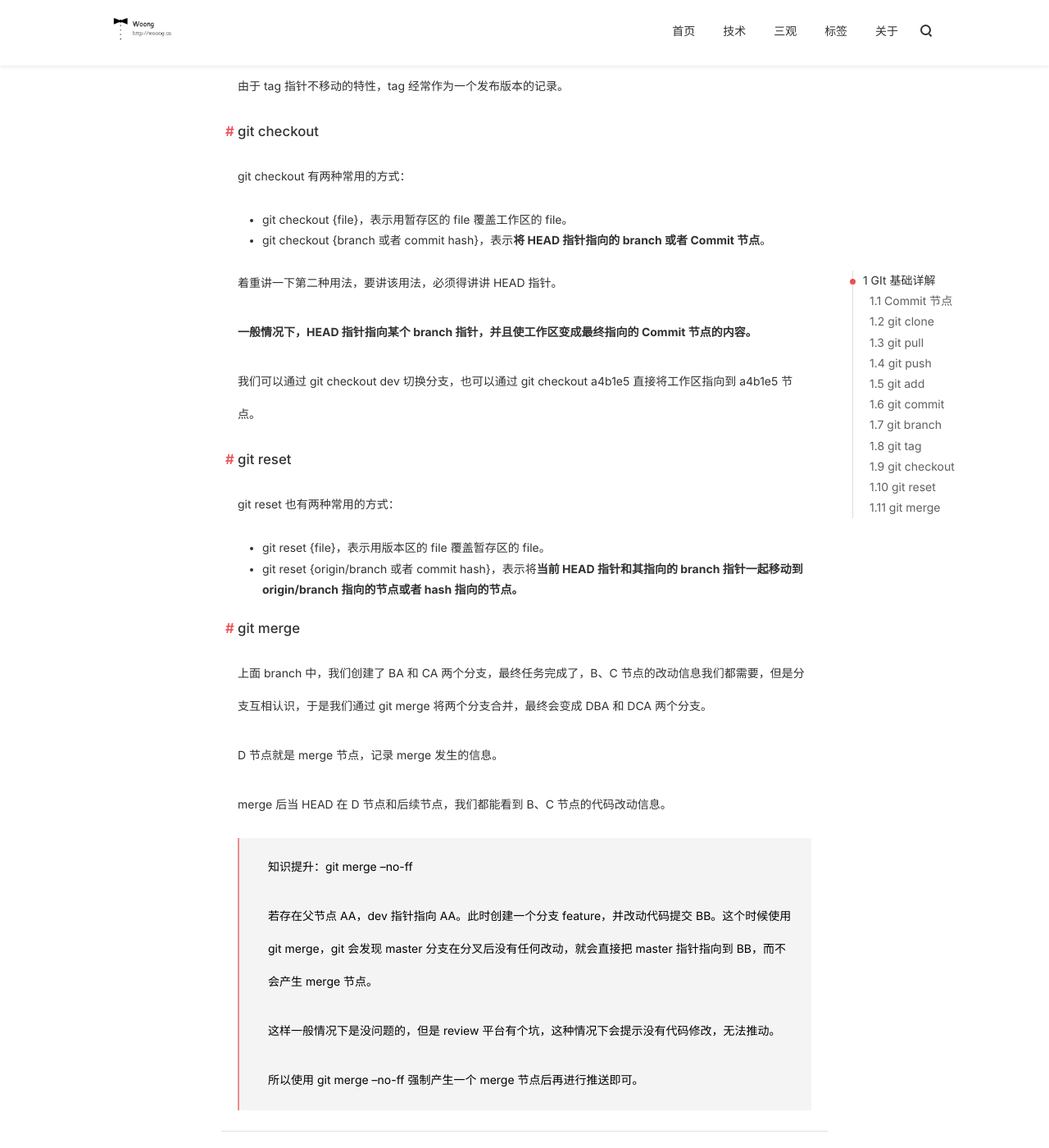
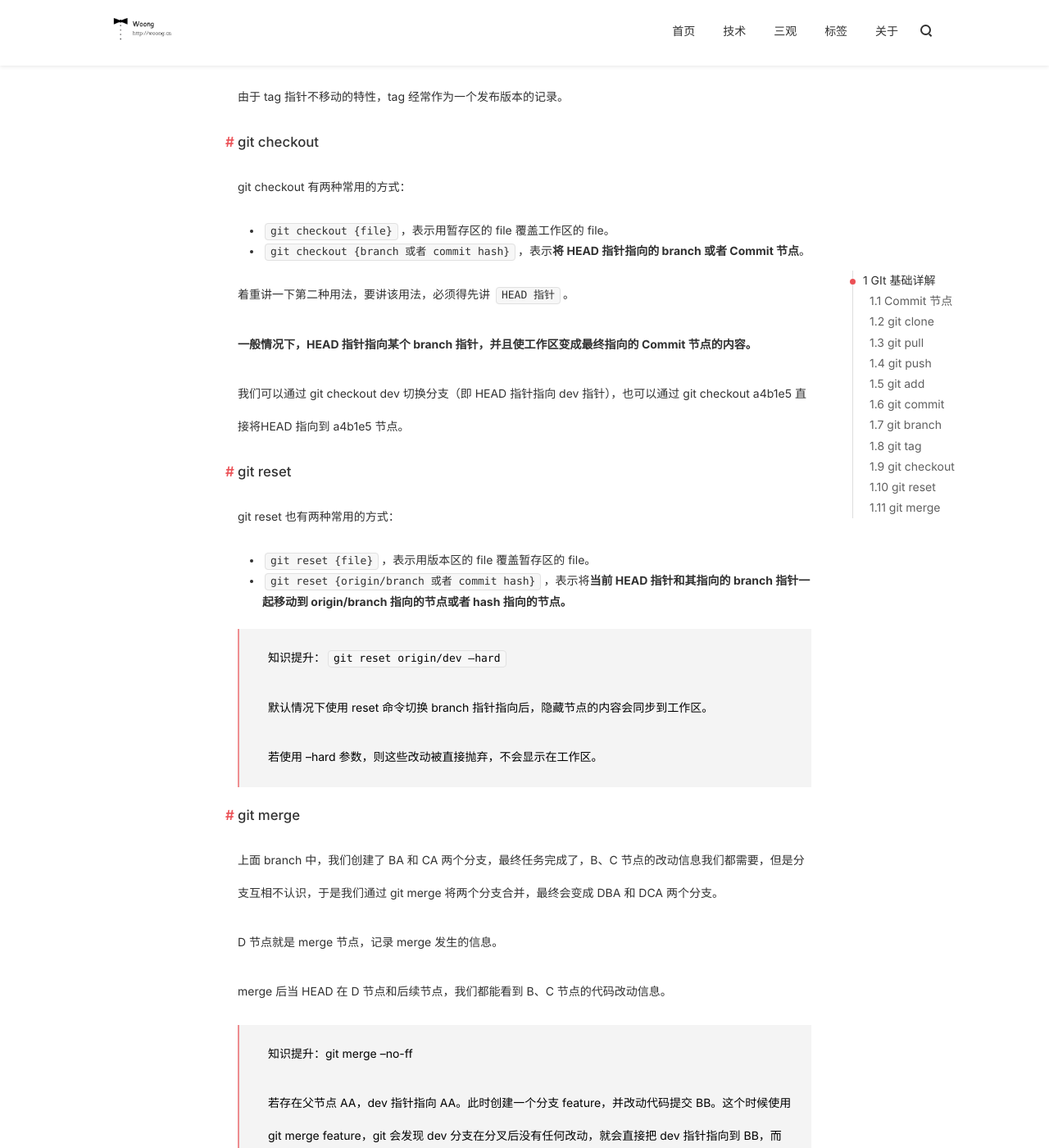
Before and after one commit to j1406493495/j1406493495.github.io, a Jekyll site: the page built from _posts/android/2019-04-21-GitBase.md, in a window 1280 px wide and 1400 px high, scrolled down 3153 px. Shown: the whole window at 82% size. Built offline with Jekyll 4.4.1, drawn with Linux system fonts in a browser that asks for light colours; nearby versions of some CDN libraries; comment, search, counter and statistics services are not loaded; some of the changed text lies outside the part shown.

Commit message:
[Bug XXXX] update gitbase Cause: None Solution: None Fixed Version: None

```diff
--- a/_posts/android/2019-04-21-GitBase.md
+++ b/_posts/android/2019-04-21-GitBase.md
@@ -18,9 +18,9 @@
 
 Git 本地仓库存在三个区，分别为**工作区、暂存区和版本库**。
 
-**工作区**为我们进行代码工作的区域，任何代码的改动都会体现在改区域；
+**工作区**为我们进行代码工作的区域，任何代码的改动都会体现在该区域；
 
-**版本区**为我们已经完成的代码工作，已 Commit 节点的形式存在；
+**版本区**为我们已经完成的代码工作，以 `Commit 节点`的形式存在；
 
 **暂存区**则在工作区和版本区之前，暂存一下我们的工作代码。
 
@@ -28,25 +28,25 @@
 
 ![](https://ws2.sinaimg.cn/large/006tNc79gy1g2bn54jdqvj30ym0amjso.jpg)
 
-上图就是一个 Commit 节点。
+上图就是一个 `Commit 节点`。
 
 **简单的理解，它是一个以一串 hash 值为 key，文件改动、日期、提交者等内容为 value 的 objects。**
 
-每个 Commit 节点存有上一个节点的相关信息，这里可以想象成反向单向列表。
+每个 `Commit 节点`存有上一个节点的相关信息，这里可以想象成反向单向列表。
 
-所有的节点存在于 .git/objects 目录中。
+所有的节点存在于 `.git/objects` 目录中。
 
-**笼统理解，Commit 节点是 git 系列操作的元数据，** 后面介绍的 git branch、git reset、git checkout 等都是基于 Commit 节点进行的。
+**笼统理解，Commit 节点是 git 系列操作的元数据，** 后面介绍的 `git branch、git reset、git checkout` 等都是基于 Commit 节点进行的。
 
 ### git clone
 
-为了项目成员协同开发，就引出了远程仓库，各开发者可以通过 git clone 获取远程仓库。
+为了项目成员协同开发，就引出了远程仓库，各开发者可以通过 `git clone` 获取远程仓库。
 
 clone 的执行过程就是把一个一个的 Commit 节点从远程下载到本地，站在用户视角，就像是看到其他开发者在一步一步的帮你把项目写出来。
 
 > 知识提升：Git 作为分布式管理系统，所以本地仓库也是可以互相 clone 的。
 >
-> git clone gitA gitB，即 gitB 仓库 clone 自 gitA。
+> `git clone gitA gitB`，即 gitB 仓库 clone 自 gitA。
 
 ### git pull
 
@@ -92,25 +92,31 @@
 
 git checkout 有两种常用的方式：
 
-- git checkout {file}，表示用暂存区的 file 覆盖工作区的 file。
-- git checkout {branch 或者 commit hash}，表示**将 HEAD 指针指向的 branch 或者 Commit 节点**。
+- `git checkout {file}`，表示用暂存区的 file 覆盖工作区的 file。
+- `git checkout {branch 或者 commit hash}`，表示**将 HEAD 指针指向的 branch 或者 Commit 节点**。
 
-着重讲一下第二种用法，要讲该用法，必须得讲讲 HEAD 指针。
+着重讲一下第二种用法，要讲该用法，必须得先讲 `HEAD 指针`。
 
 **一般情况下，HEAD 指针指向某个 branch 指针，并且使工作区变成最终指向的 Commit 节点的内容。**
 
-我们可以通过 git checkout dev 切换分支，也可以通过 git checkout a4b1e5 直接将工作区指向到 a4b1e5 节点。
+我们可以通过 git checkout dev 切换分支（即 HEAD 指针指向 dev 指针），也可以通过 git checkout a4b1e5 直接将HEAD 指向到 a4b1e5 节点。
 
 ### git reset
 
 git reset 也有两种常用的方式：
 
-- git reset {file}，表示用版本区的 file 覆盖暂存区的 file。
-- git reset {origin/branch 或者 commit hash}，表示将**当前 HEAD 指针和其指向的 branch 指针一起移动到 origin/branch 指向的节点或者 hash 指向的节点。**
+- `git reset {file}`，表示用版本区的 file 覆盖暂存区的 file。
+- `git reset {origin/branch 或者 commit hash}`，表示将**当前 HEAD 指针和其指向的 branch 指针一起移动到 origin/branch 指向的节点或者 hash 指向的节点。**
+
+> 知识提升：`git reset origin/dev —hard`
+>
+> 默认情况下使用 reset 命令切换 branch 指针指向后，隐藏节点的内容会同步到工作区。
+>
+> 若使用 --hard 参数，则这些改动被直接抛弃，不会显示在工作区。
 
 ### git merge
 
-上面 branch 中，我们创建了 BA 和 CA 两个分支，最终任务完成了，B、C 节点的改动信息我们都需要，但是分支互相认识，于是我们通过 git merge 将两个分支合并，最终会变成 DBA 和 DCA 两个分支。
+上面 branch 中，我们创建了 BA 和 CA 两个分支，最终任务完成了，B、C 节点的改动信息我们都需要，但是分支互相不认识，于是我们通过 git merge 将两个分支合并，最终会变成 DBA 和 DCA 两个分支。
 
 D 节点就是 merge 节点，记录 merge 发生的信息。
 
@@ -118,8 +124,8 @@
 
 > 知识提升：git merge --no-ff
 >
-> 若存在父节点 AA，dev 指针指向 AA。此时创建一个分支 feature，并改动代码提交 BB。这个时候使用 git merge，git 会发现 master 分支在分叉后没有任何改动，就会直接把 master 指针指向到 BB，而不会产生 merge 节点。
+> 若存在父节点 AA，dev 指针指向 AA。此时创建一个分支 feature，并改动代码提交 BB。这个时候使用 git merge feature，git 会发现 dev 分支在分叉后没有任何改动，就会直接把 dev 指针指向到 BB，而不会产生 merge 节点。
 >
-> 这样一般情况下是没问题的，但是 review 平台有个坑，这种情况下会提示没有代码修改，无法推动。
+> 这样一般情况下是没问题的，但是 review 平台有个坑，这种情况下会提示没有代码修改，无法推送。
 >
-> 所以使用 git merge --no-ff 强制产生一个 merge 节点后再进行推送即可。
+> 这个时候使用 git merge --no-ff 强制产生一个 merge 节点后再进行推送即可。
```
Also changed, not shown: other parts of _posts/android/2019-04-21-GitBase.md (+7 -7 lines).
